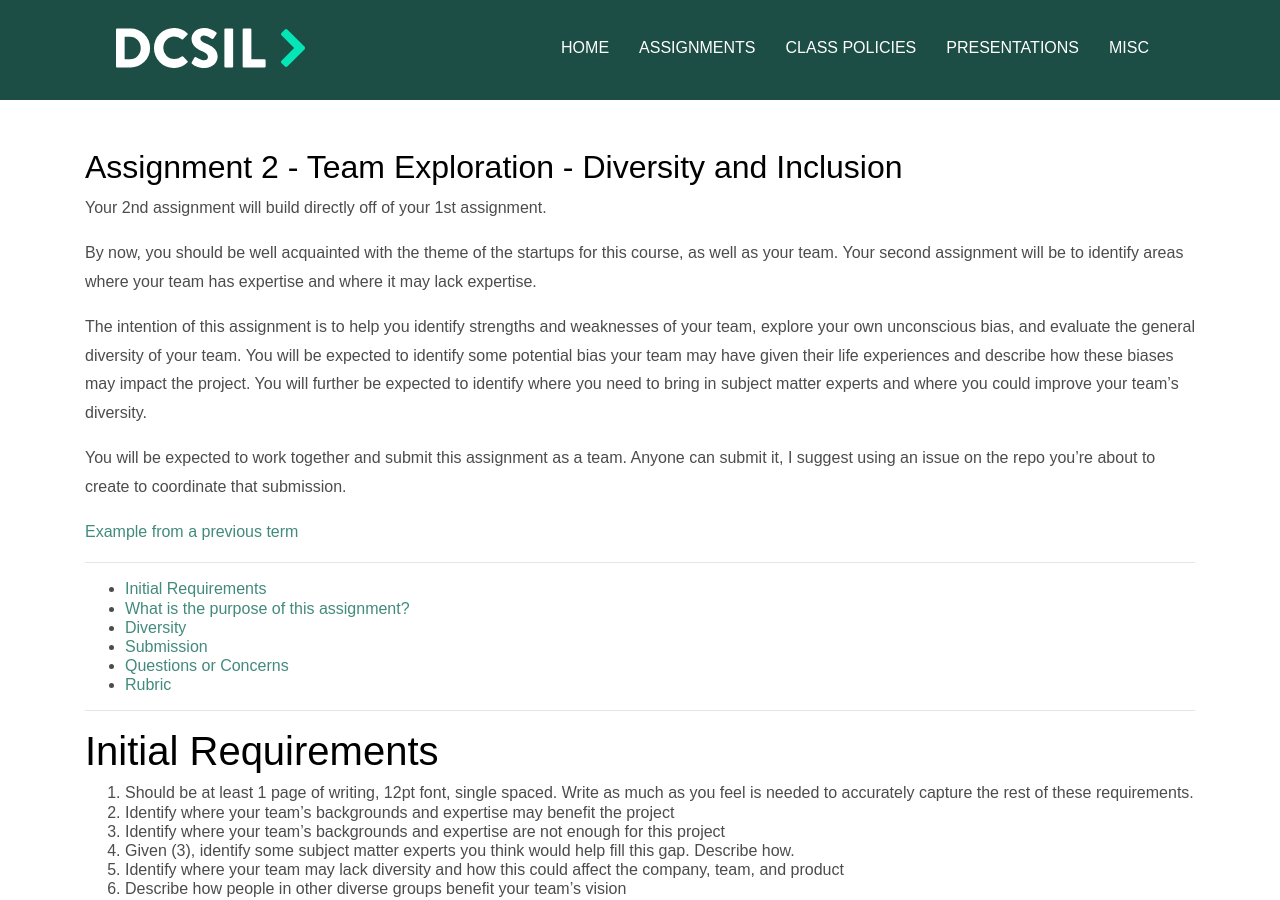
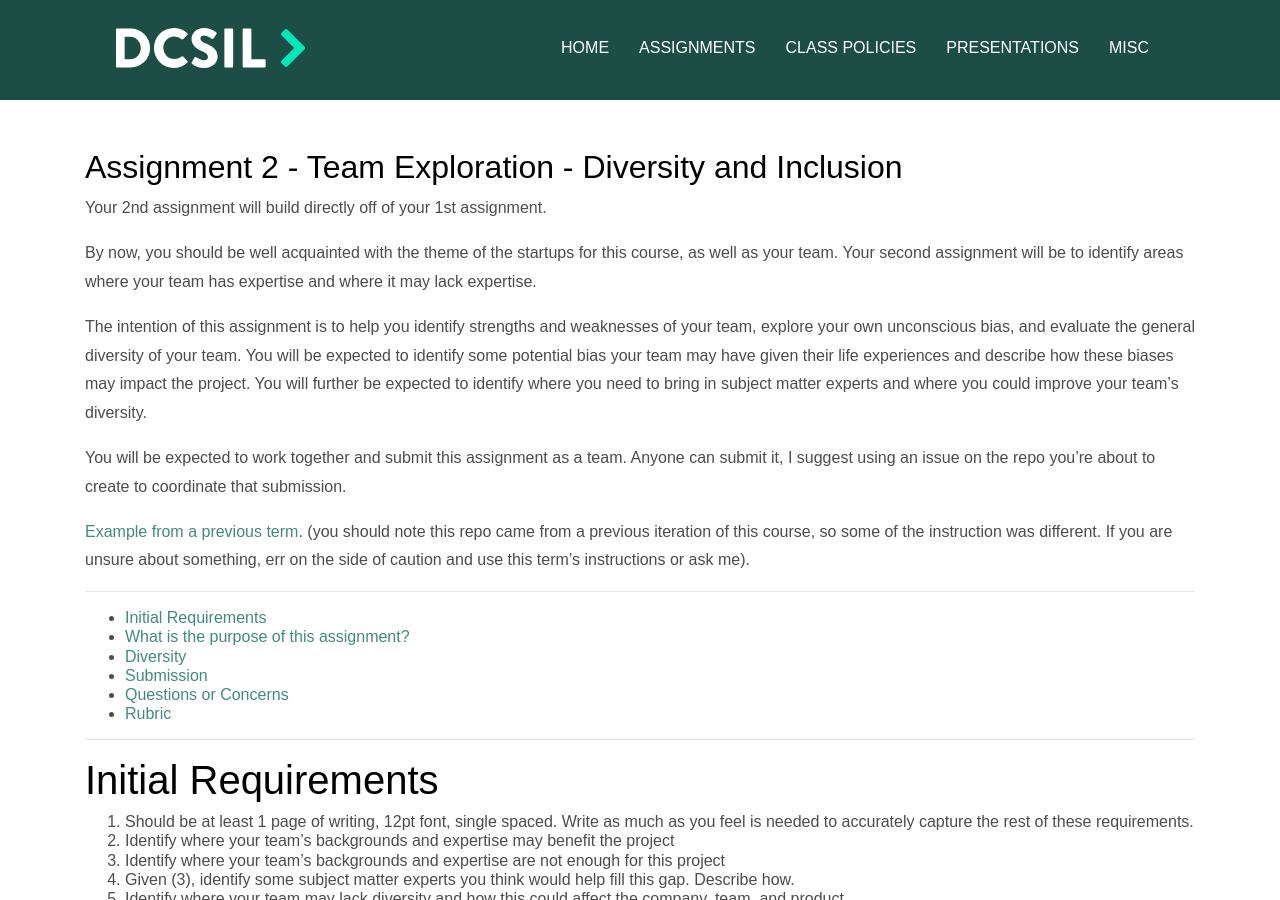
Before and after one commit to dcsil/CSC491, a Jekyll site: the page built from assignments/a2.md, in a window 1280 px wide and 900 px high. Built offline with Jekyll 4.4.1, drawn with Linux system fonts in a browser that asks for light colours; our own code applies the rules of GitHub Pages for plain Markdown files.

Commit message:
Update various notes

```diff
--- a/assignments/a2.md
+++ b/assignments/a2.md
@@ -9,7 +9,7 @@ The intention of this assignment is to help you identify strengths and weaknesse
 
 You will be expected to work together and submit this assignment as a team. Anyone can submit it, I suggest using an issue on the repo you're about to create to coordinate that submission.
 
-[Example from a previous term](https://github.com/dcsil/klutch/blob/4f648f62a4a6a84d3fd87b92969584d288f0e0e2/team/diversity.md)
+[Example from a previous term](https://github.com/dcsil/klutch/blob/4f648f62a4a6a84d3fd87b92969584d288f0e0e2/team/diversity.md). (you should note this repo came from a previous iteration of this course, so some of the instruction was different. If you are unsure about something, err on the side of caution and use this term's instructions or ask me).
 
 ---
 
```
Also changed, not shown: assignments/a3.md (+1 -1 lines), assignments/a5.md (+1 -0 lines).
